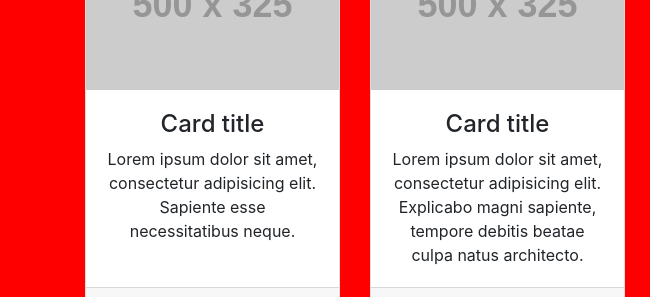
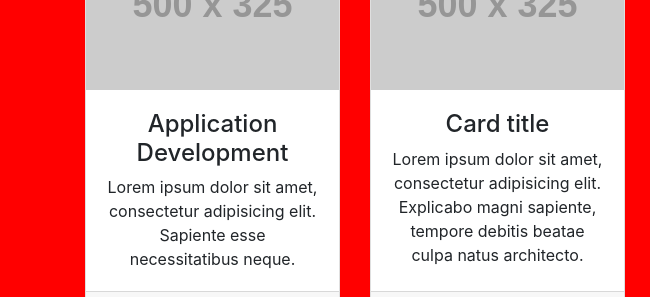
Before and after one commit to jhuntley97/CSS-403, a website: page class.html in a window 1280 px wide. Shown: the part 496-793 px from the top of the page, 0-650 px from the left. Drawn offline with Linux system fonts and the light colour scheme; placeholder pictures from the web are drawn by us.

Commit message:
Update class.html

```diff
--- a/class.html
+++ b/class.html
@@ -71,7 +71,7 @@
           <img class="card-img-top" src="http://placehold.it/500x325" alt="">
           <div class="card-body">
               <!--JH - Replace the Card title below and the text with one of your courses -->
-            <h4 class="application development">Card title</h4>
+            <h4 class="application development">Application Development</h4>
             <p class="card-text">Lorem ipsum dolor sit amet, consectetur adipisicing elit. Sapiente esse necessitatibus neque.</p>
           </div>
           <div class="card-footer">
```
